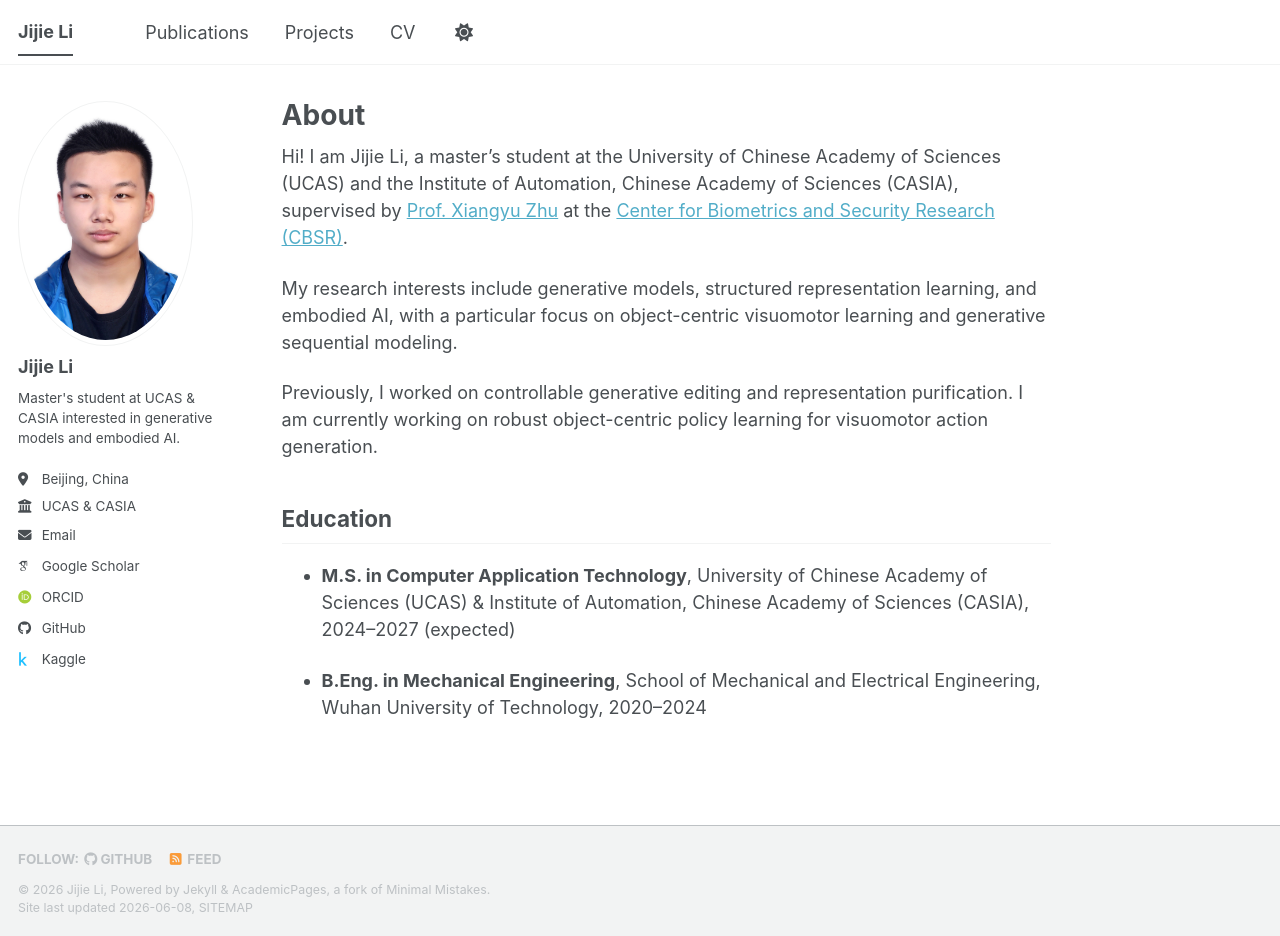
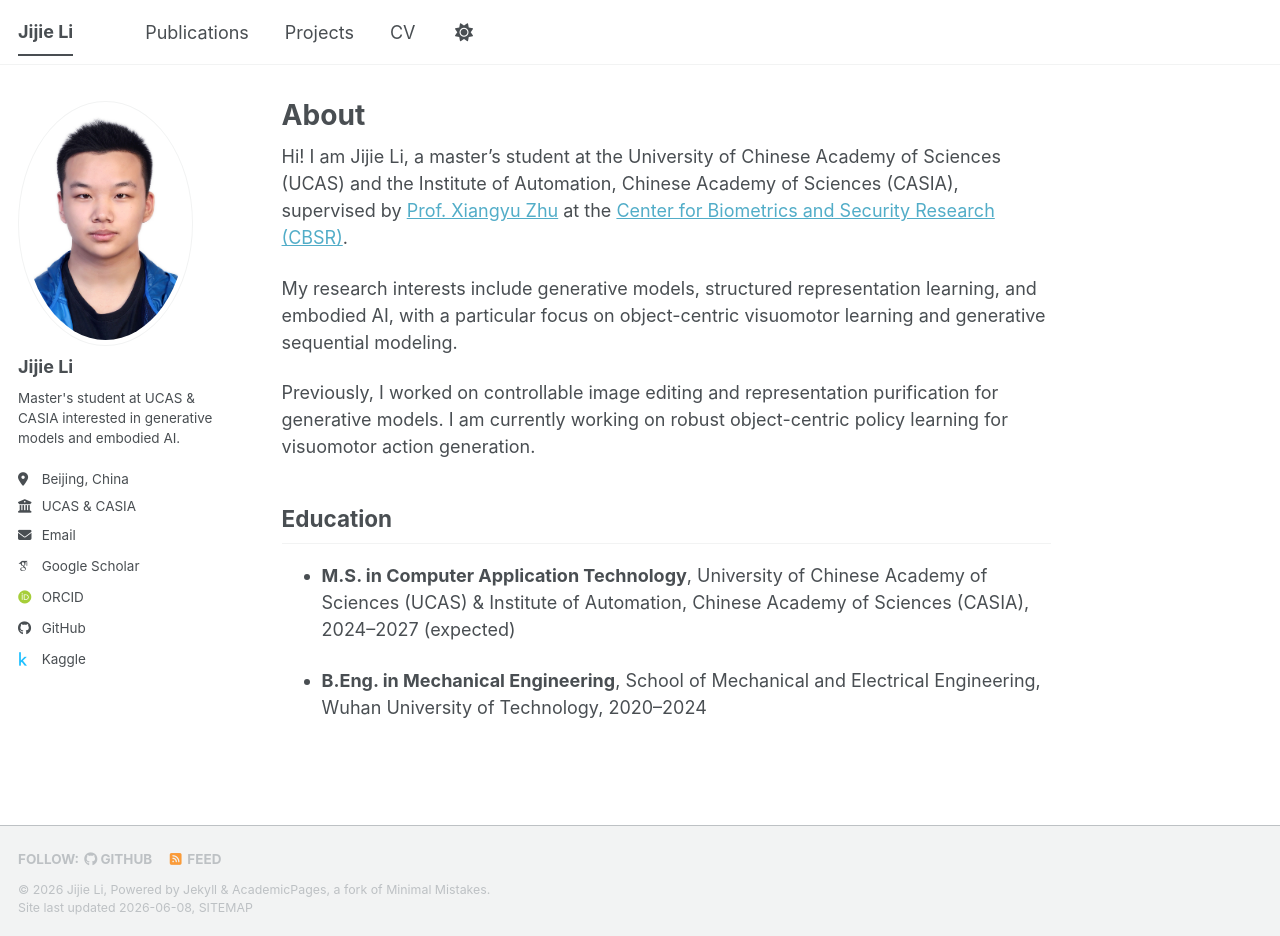
Before and after one commit to Li-Jijie/Li-Jijie.github.io, a Jekyll site: the page built from _pages/about.md, in a window 1280 px wide and 936 px high. Built offline with Jekyll 4.4.1, drawn with Linux system fonts in a browser that asks for light colours; some web fonts are replaced; a script bundle is joined from its source files by our own code; library files that are not in the unit come from our copies.

Commit message:
Update about.md

```diff
--- a/_pages/about.md
+++ b/_pages/about.md
@@ -11,7 +11,7 @@ Hi! I am Jijie Li, a master's student at the University of Chinese Academy of Sc
 
 My research interests include generative models, structured representation learning, and embodied AI, with a particular focus on object-centric visuomotor learning and generative sequential modeling.
 
-Previously, I worked on controllable generative editing and representation purification. I am currently working on robust object-centric policy learning for visuomotor action generation.
+Previously, I worked on controllable image editing and representation purification for generative models. I am currently working on robust object-centric policy learning for visuomotor action generation.
 
 
 ## Education
```
